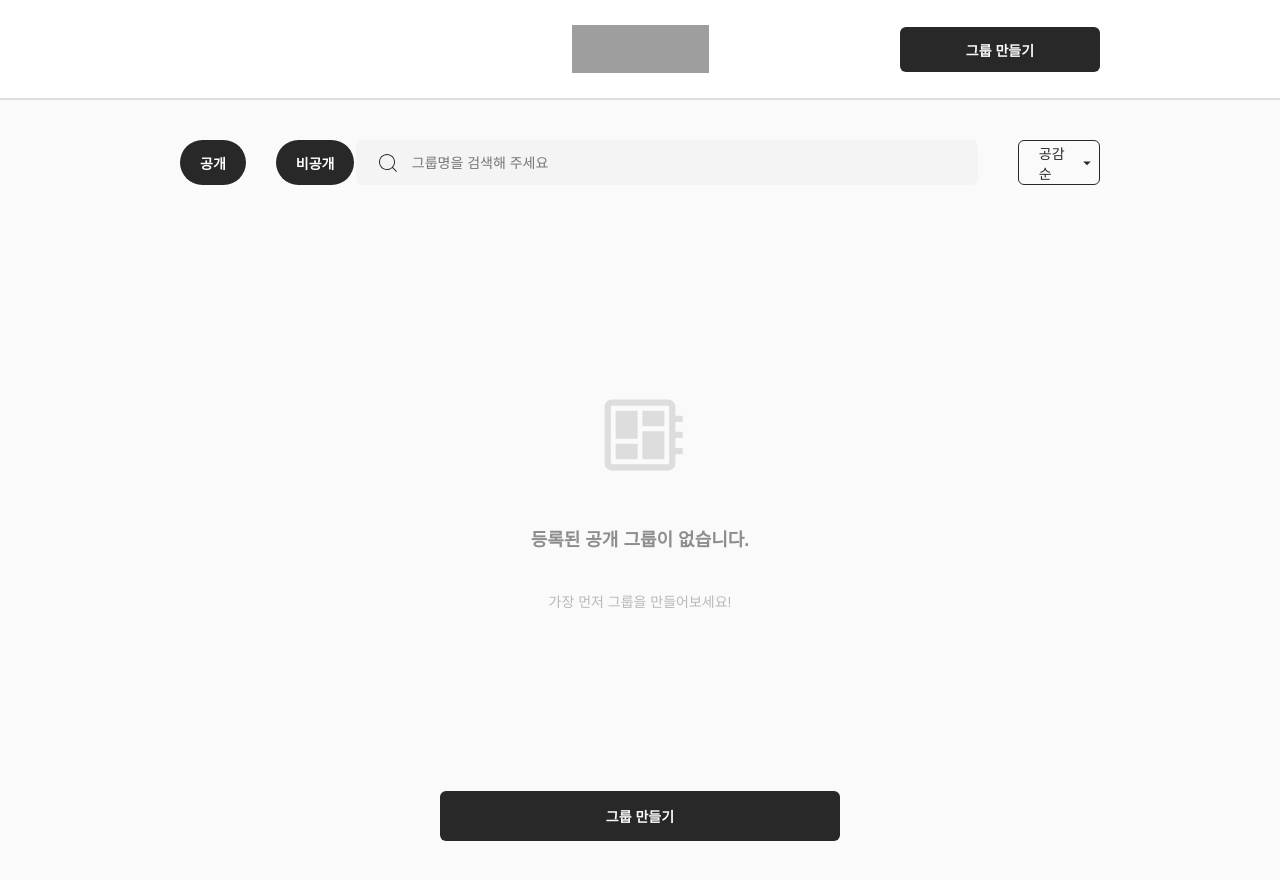
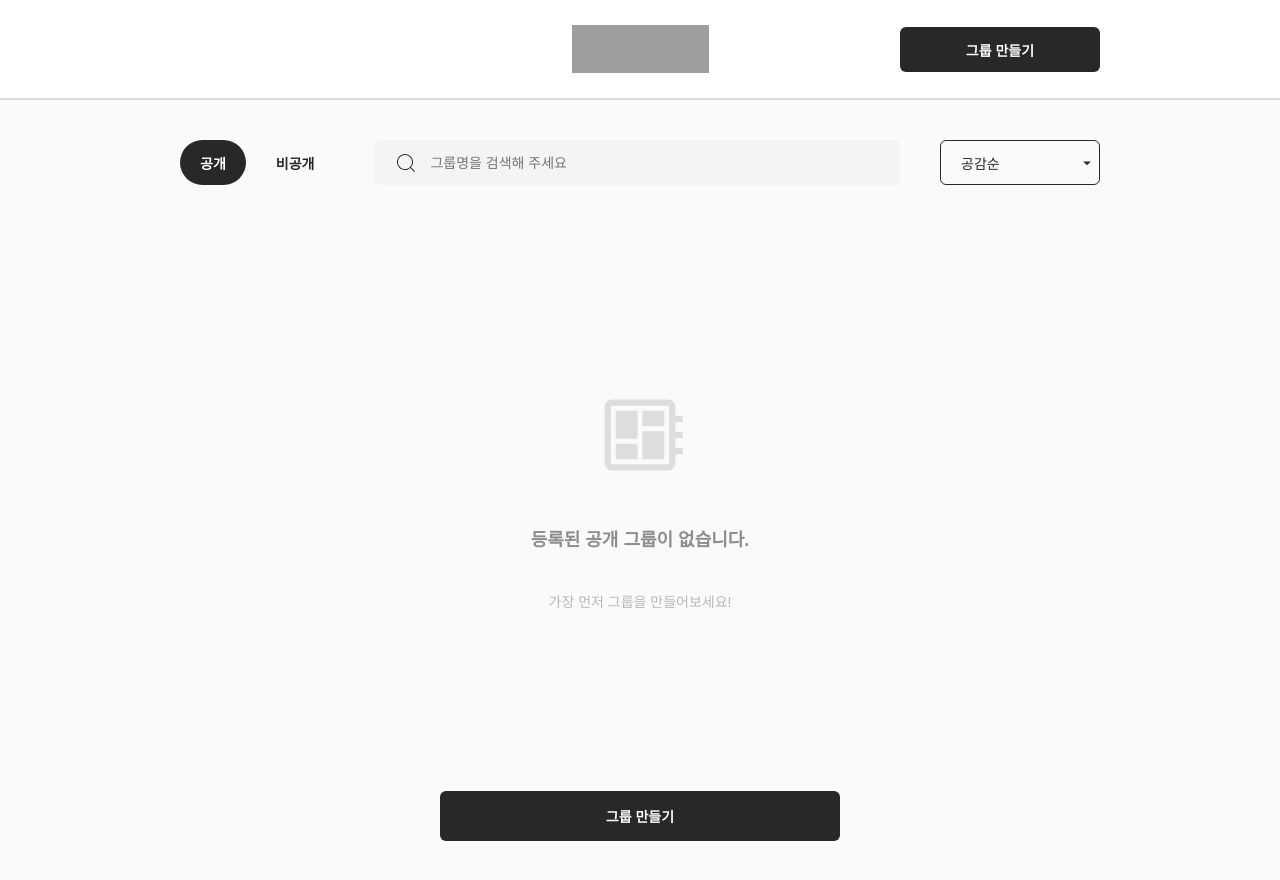
Before and after one commit to Codeit-ToyProject-Team-3/Codeit_Toy_Team3_FE, a React (Vite) app: page / in a window 1280 px wide. Shown: the top 880 px of the page. Built offline with nearby package versions, Linux system fonts and the light colour scheme; grey boxes are pictures that could not be loaded; a web font is replaced by a local one.

Commit message:
feat(publicGroup): Implement Public Group Page by modifying dynamic styling to Public/Private Button component and by adding handleClickOutside function (#3)

```diff
--- a/src/layout/Header/Header.styled.js
+++ b/src/layout/Header/Header.styled.js
@@ -11,6 +11,7 @@ export const HeaderContainer = styled.div`
 
   position: fixed;
   top: 0;
+  z-index: 10;
 
   background-color: ${colors.white};
   border-bottom: 2px solid ${colors.gray[200]};
--- a/src/pages/PublicGroup/PublicGroup.jsx
+++ b/src/pages/PublicGroup/PublicGroup.jsx
@@ -1,9 +1,12 @@
+import { useEffect, useRef, useState } from "react";
+
 import {
   CreateGroupButtonLarge,
   GroupSearchBarContainer,
   NoGroupContainer,
+  PrivateButton,
+  PublicButton,
   PublicGroupContainer,
-  PublicPrivateButton,
   PublicPrivateButtonContainer,
   SearchBar,
   SearchInput,
@@ -16,16 +19,35 @@ import Header from "@layout/Header/Header";
 
 import noGroupIcon from "@assets/no-group-icon.svg";
 import DropdownArrow from "@assets/arrow_dropdown.svg";
-import { useState } from "react";
 
 const PublicGroup = () => {
-  const [dropdownClick, setDropdownClick] = useState(false);
+  const dropdownRef = useRef(null);
+
+  const [dropdownOpen, setDropdownOpen] = useState(false);
   const [sortOption, setSortOption] = useState("공감순");
+
+  const [privacyBoundClick, setPrivacyBoundClick] = useState("public");
 
   const handleDropdownOpen = (event) => {
     event.stopPropagation();
-    setDropdownClick((prev) => !prev);
+    setDropdownOpen((prev) => !prev);
   };
+
+  const handleClickOutside = (e) => {
+    if (dropdownRef.current && !dropdownRef.current.contains(e.target)) {
+      setDropdownOpen(false);
+    }
+  };
+
+  useEffect(() => {
+    // 마운트 시 이벤트 리스너 등록
+    document.addEventListener("click", handleClickOutside);
+
+    // 언마운트 시 이벤트 리스너 제거
+    return () => {
+      document.removeEventListener("click", handleClickOutside);
+    };
+  }, []);
 
   return (
     <>
@@ -33,17 +55,27 @@ const PublicGroup = () => {
       <PublicGroupContainer>
         <GroupSearchBarContainer>
           <PublicPrivateButtonContainer>
-            <PublicPrivateButton>공개</PublicPrivateButton>
-            <PublicPrivateButton>비공개</PublicPrivateButton>
+            <PublicButton
+              onClick={() => setPrivacyBoundClick("public")}
+              $isClicked={privacyBoundClick}
+            >
+              공개
+            </PublicButton>
+            <PrivateButton
+              onClick={() => setPrivacyBoundClick("private")}
+              $isClicked={privacyBoundClick}
+            >
+              비공개
+            </PrivateButton>
           </PublicPrivateButtonContainer>
           <SearchBar>
             <StyledSearchIcon />
             <SearchInput placeholder="그룹명을 검색해 주세요" />
           </SearchBar>
-          <SortDropdownContainer onClick={handleDropdownOpen}>
+          <SortDropdownContainer ref={dropdownRef} onClick={handleDropdownOpen}>
             <h2 className="selected">{sortOption}</h2>
             <img src={DropdownArrow} alt="dropdown-arrow" />
-            <SortDropdownOptions $isDropdownClicked={dropdownClick}>
+            <SortDropdownOptions $isDropdownClicked={dropdownOpen}>
               <li
                 onClick={() => setSortOption("최신순")}
                 className={`sortBy ${
--- a/src/pages/PublicGroup/PublicGroup.styled.js
+++ b/src/pages/PublicGroup/PublicGroup.styled.js
@@ -5,13 +5,12 @@ import SearchIcon from "@assets/search-icon.svg?react";
 
 export const PublicGroupContainer = styled.div`
   width: 100%;
+  margin-top: 140px;
+  padding: 0 180px;
 
   display: flex;
   flex-direction: column;
   align-items: center;
-
-  margin-top: 140px;
-  padding: 0 180px;
 `;
 
 export const GroupSearchBarContainer = styled.div`
@@ -19,7 +18,7 @@ export const GroupSearchBarContainer = styled.div`
   height: 45px;
 
   display: flex;
-  /* justify-content: center; */
+  justify-content: center;
   align-items: center;
   gap: 40px;
 `;
@@ -28,24 +27,41 @@ export const PublicPrivateButtonContainer = styled.div`
   height: 100%;
 
   display: flex;
-  gap: 30px;
+  align-items: center;
+  gap: 10px;
 `;
 
-export const PublicPrivateButton = styled.button`
+const PublicPrivateButton = styled.button`
   height: 100%;
+  padding: 13px 20px;
 
-  padding: 13px 20px;
   border-radius: 22.5px;
 
   ${({ theme }) => theme.fontStyles.Caption1}
-  color: ${colors.white};
-  background-color: ${colors.black};
 
   flex-shrink: 0;
+
+  transition: color 0.3s ease, background-color 0.25s;
+`;
+
+export const PublicButton = styled(PublicPrivateButton)`
+  ${({ $isClicked }) =>
+    $isClicked === "public"
+      ? `color: ${colors.white}; background-color: ${colors.black};`
+      : `color: ${colors.black}; background-color: none;`};
+`;
+
+export const PrivateButton = styled(PublicPrivateButton)`
+  flex-grow: 1;
+
+  ${({ $isClicked }) =>
+    $isClicked === "private"
+      ? `color: ${colors.white}; background-color: ${colors.black};`
+      : `color: ${colors.black}; background-color: none;`};
 `;
 
 export const SearchBar = styled.div`
-  width: 1186px;
+  flex-grow: 1;
   height: 100%;
   padding: 10px 20px;
 
@@ -105,7 +121,6 @@ export const SortDropdownContainer = styled.div`
   .sortBy {
     width: 100%;
     height: 45px;
-
     padding-left: 20px;
 
     display: flex;
@@ -120,9 +135,6 @@ export const SortDropdownContainer = styled.div`
 `;
 
 export const SortDropdownOptions = styled.ul`
-  opacity: ${({ $isDropdownClicked }) => ($isDropdownClicked ? 1 : 0)};
-  transition: opacity 0.3s ease;
-
   width: 100%;
 
   display: flex;
@@ -134,6 +146,9 @@ export const SortDropdownOptions = styled.ul`
   border-radius: 6px;
   border: 1px solid ${colors.black};
 
+  opacity: ${({ $isDropdownClicked }) => ($isDropdownClicked ? 1 : 0)};
+  transition: opacity 0.28s ease;
+
   .selected-option {
     color: ${colors.black};
   }
@@ -141,14 +156,13 @@ export const SortDropdownOptions = styled.ul`
 
 export const NoGroupContainer = styled.div`
   width: 100%;
+  margin-top: 200px;
+  margin-bottom: 180px;
 
   display: flex;
   align-items: center;
   flex-direction: column;
   gap: 40px;
-
-  margin-top: 200px;
-  margin-bottom: 180px;
 
   img {
     width: 100px;
@@ -169,12 +183,11 @@ export const NoGroupContainer = styled.div`
 export const CreateGroupButtonLarge = styled.button`
   width: 400px;
   height: 50px;
+  margin-bottom: 264px;
 
   border-radius: 6px;
 
   ${({ theme }) => theme.fontStyles.Caption1}
   background-color: ${colors.black};
   color: ${colors.gray[50]};
-
-  margin-bottom: 264px;
 `;
```
